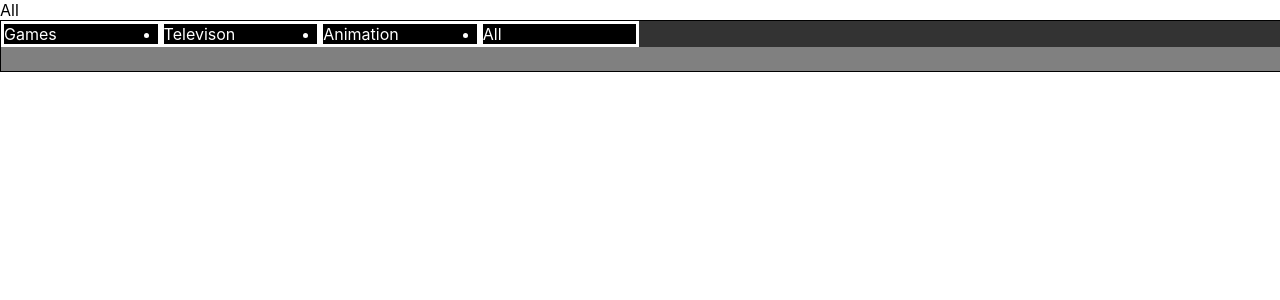
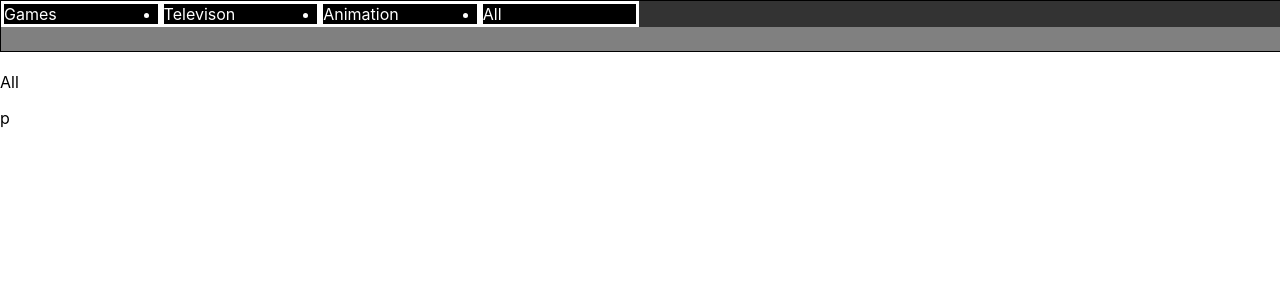
Before and after one commit to jacobl124/CIT313, a React (Create React App) app: page / in a window 1280 px wide. Shown: the top 300 px of the page. Built offline with nearby package versions, Linux system fonts and the light colour scheme.

Commit message:
added return function parts 2

```diff
--- a/src/App.js
+++ b/src/App.js
@@ -7,12 +7,18 @@ function App() {
 
   function changeType(type){
       updateSelectedType(type);
+
   }
 
   return (
     <div>
-        {selectedType}
         <Nav fnc={changeType}/>
+        <br/>{selectedType}
+        <p>
+            p<br/>
+
+
+        </p>
     </div>
   );
 }
```
